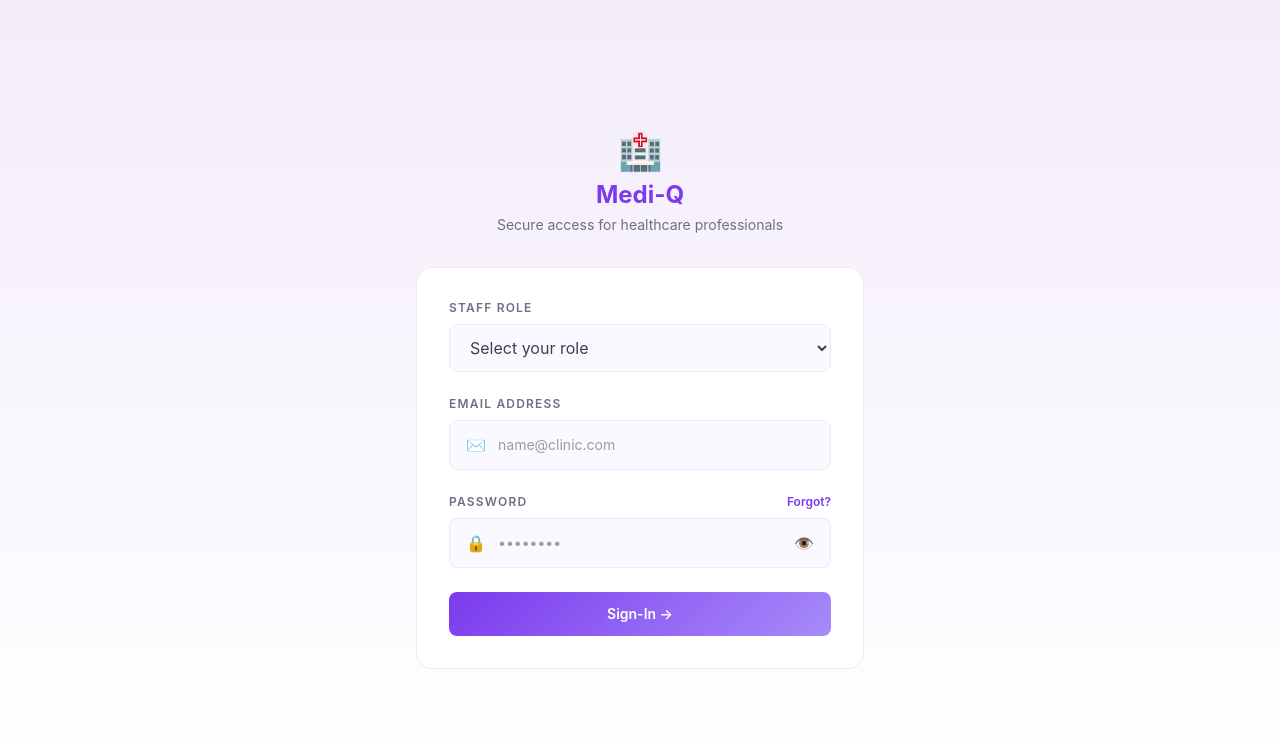
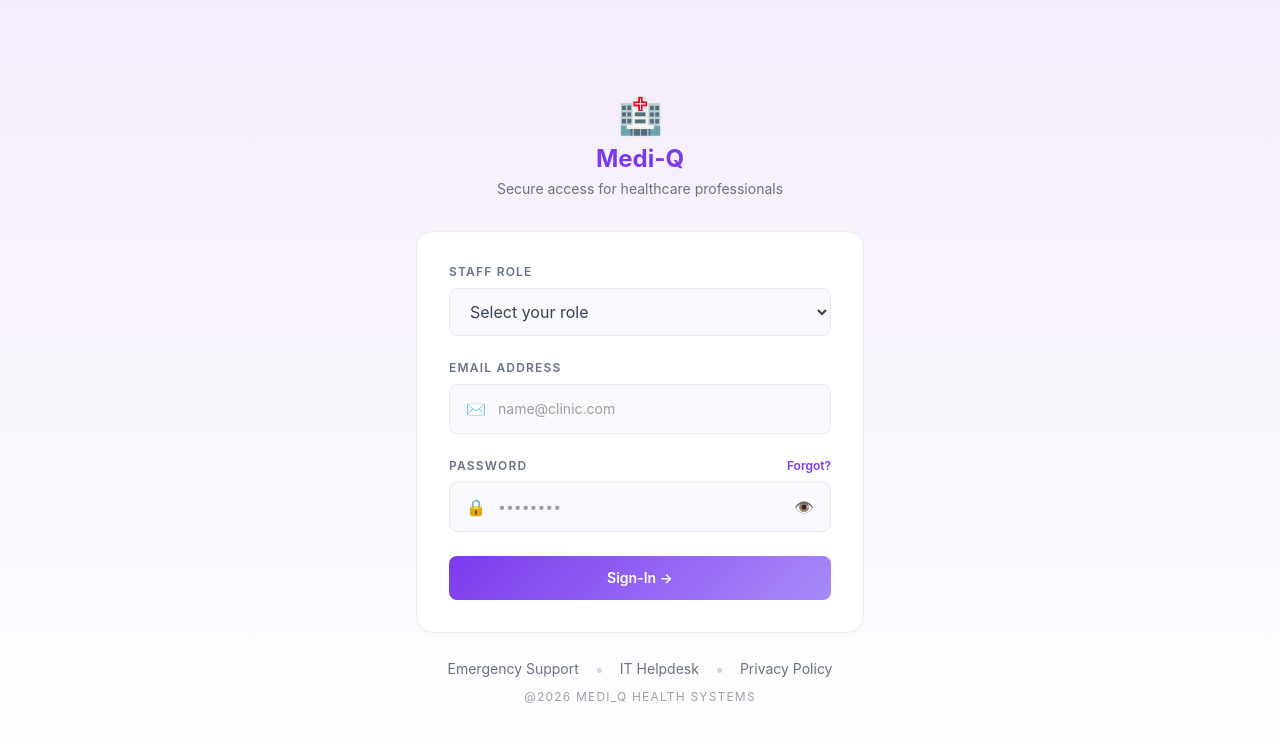
Before and after one commit to tanujkinkar9/Medi-Q, a React (Vite) app in the folder client/: page /login in a window 1280 px wide. Shown: the top 742 px of the page. Built offline with nearby package versions, Linux system fonts and the light colour scheme.

Commit message:
feat: staff login page complete

```diff
--- a/client/src/pages/staff/Login.jsx
+++ b/client/src/pages/staff/Login.jsx
@@ -64,7 +64,21 @@ function Login(){
           </button>
          </div>
          {/*Footer Links*/}
-        </div>
+         <div className="text-center mt-6">
+            <div className="flex items-center justify-center gap-4 mb-2">
+                <a href="#" className="text-sm text-gray-500">Emergency Support</a>
+                <span className="text-gray-300">•</span>
+                <a href="#" className="text-sm text-gray-500">IT Helpdesk</a>
+                <span className="text-gray-300">•</span>
+                <a href="#" className="text-sm text-gray-500">Privacy Policy</a>
+
+            </div>
+            <p className="text-xs text-gray-400 uppercase tracking-widest">
+                @2026 Medi_Q Health Systems
+                </p>
+            </div>
+         </div>
+
     )
 }
 
```
